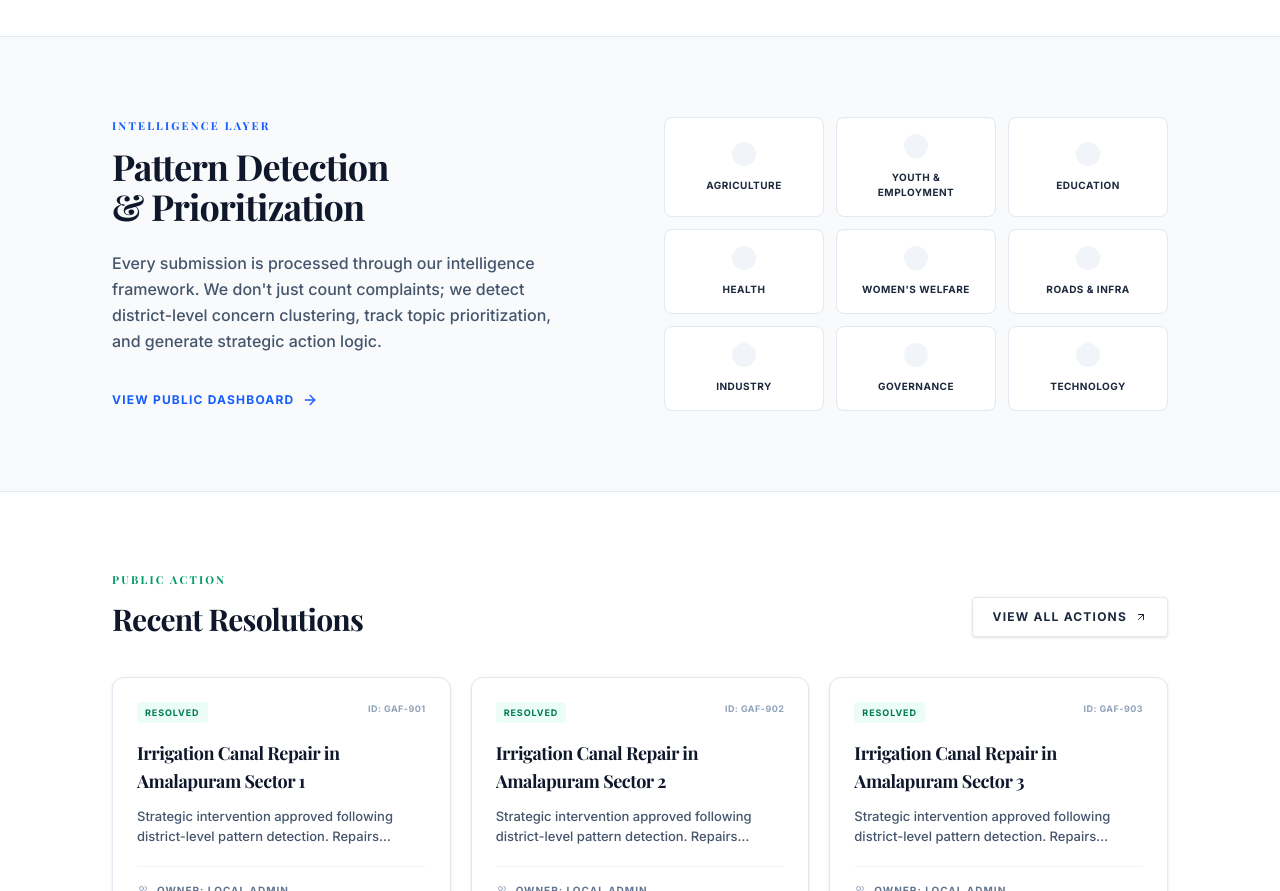
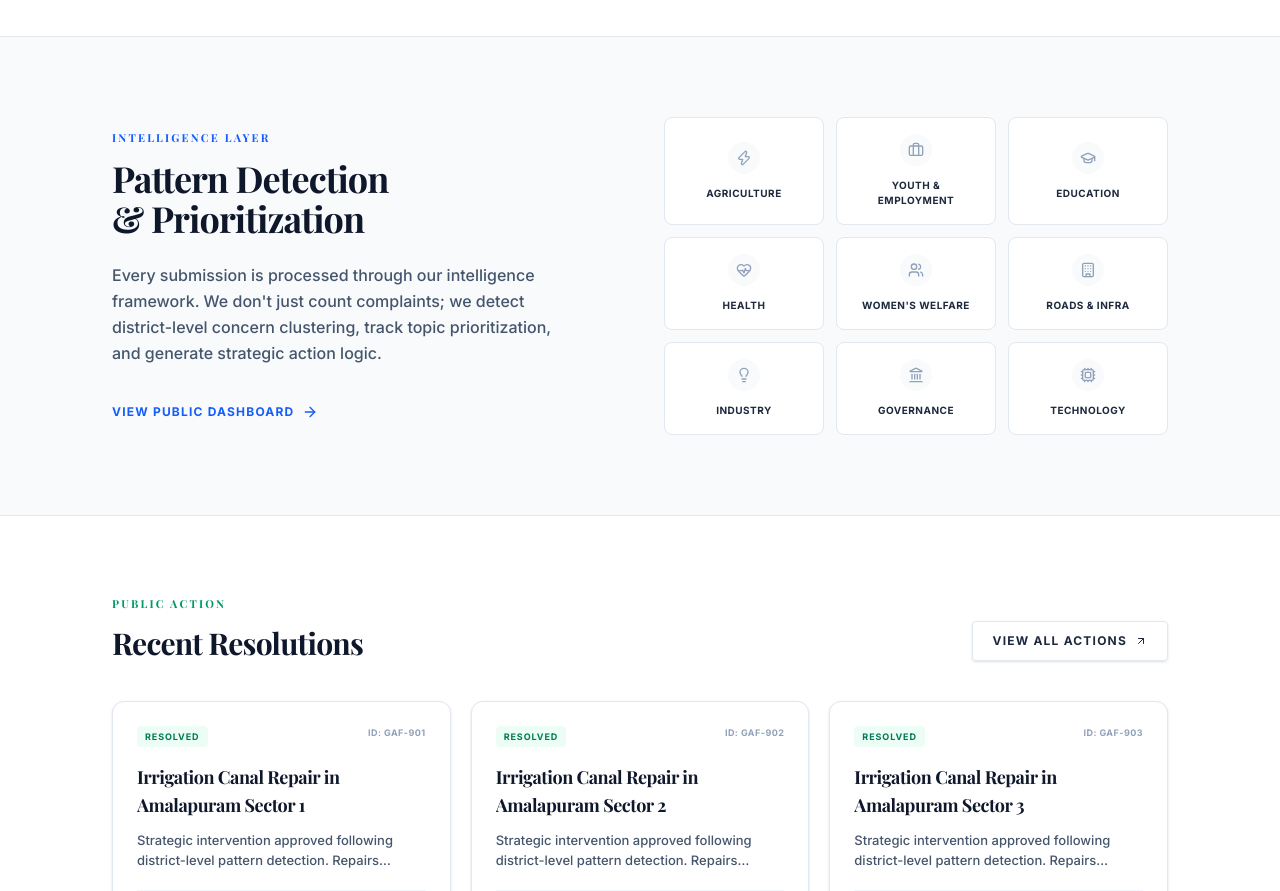
Before and after one commit to praveen0767/GAF, a Next.js app: page / in a window 1280 px wide. Shown: the part 1580-2471 px from the top of the page. Built offline with nearby package versions, Linux system fonts and the light colour scheme.

Commit message:
update hero image reference

```diff
--- a/app/(public)/page.tsx
+++ b/app/(public)/page.tsx
@@ -1,6 +1,6 @@
 import { HeroSection } from "@/components/hero";
 import Link from "next/link";
-import { ArrowRight, Database, Users, Shield, CheckCircle, ArrowUpRight, Cpu } from "lucide-react";
+import { ArrowRight, Database, Users, Shield, CheckCircle, ArrowUpRight, Cpu, Zap, Briefcase, GraduationCap, HeartPulse, Building, Lightbulb, Landmark } from "lucide-react";
 
 export default function HomePage() {
   return (
@@ -99,13 +99,21 @@ export default function HomePage() {
 
             <div className="grid grid-cols-2 sm:grid-cols-3 gap-3">
               {[
-                "Agriculture", "Youth & Employment", "Education",
-                "Health", "Women's Welfare", "Roads & Infra",
-                "Industry", "Governance", "Technology"
+                { name: "Agriculture", icon: <Zap className="w-4 h-4" /> },
+                { name: "Youth & Employment", icon: <Briefcase className="w-4 h-4" /> },
+                { name: "Education", icon: <GraduationCap className="w-4 h-4" /> },
+                { name: "Health", icon: <HeartPulse className="w-4 h-4" /> },
+                { name: "Women's Welfare", icon: <Users className="w-4 h-4" /> },
+                { name: "Roads & Infra", icon: <Building className="w-4 h-4" /> },
+                { name: "Industry", icon: <Lightbulb className="w-4 h-4" /> },
+                { name: "Governance", icon: <Landmark className="w-4 h-4" /> },
+                { name: "Technology", icon: <Cpu className="w-4 h-4" /> }
               ].map((cat, i) => (
-                <div key={i} className="bg-white border border-slate-200 p-4 flex flex-col items-center justify-center text-center hover:border-blue-300 hover:shadow-sm transition-all cursor-pointer rounded-lg">
-                  <div className="w-6 h-6 rounded-full bg-slate-100 mb-3"></div>
-                  <span className="text-[10px] font-bold text-slate-800 uppercase tracking-wider">{cat}</span>
+                <div key={i} className="bg-white border border-slate-200 p-4 flex flex-col items-center justify-center text-center hover:border-blue-300 hover:shadow-sm transition-all cursor-pointer rounded-lg group">
+                  <div className="w-8 h-8 rounded-full bg-slate-50 flex items-center justify-center text-slate-400 group-hover:text-blue-600 group-hover:bg-blue-50 transition-colors mb-3">
+                    {cat.icon}
+                  </div>
+                  <span className="text-[10px] font-bold text-slate-800 uppercase tracking-wider group-hover:text-blue-700">{cat.name}</span>
                 </div>
               ))}
             </div>
--- a/components/hero.tsx
+++ b/components/hero.tsx
@@ -8,7 +8,7 @@ export function HeroSection() {
       {/* Stable Background Handling */}
       <div className="absolute inset-0 z-0">
         <Image
-          src="/hero.png"
+          src="/hero-new.png"
           alt="Godavari region"
           fill
           className="object-cover opacity-40"
```
Also changed, not shown: 1 other file (tests, documents, lock files or other folders).
